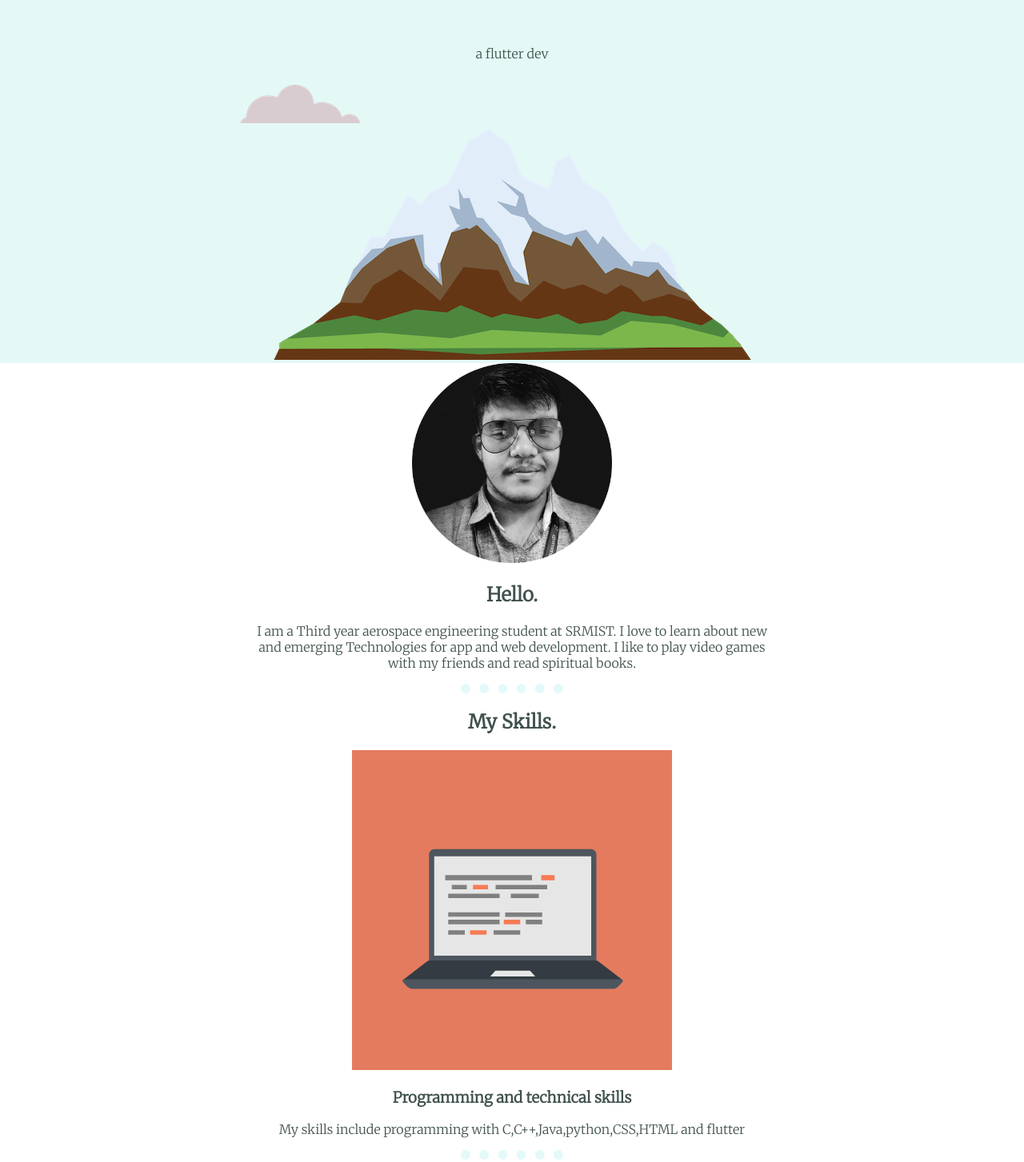
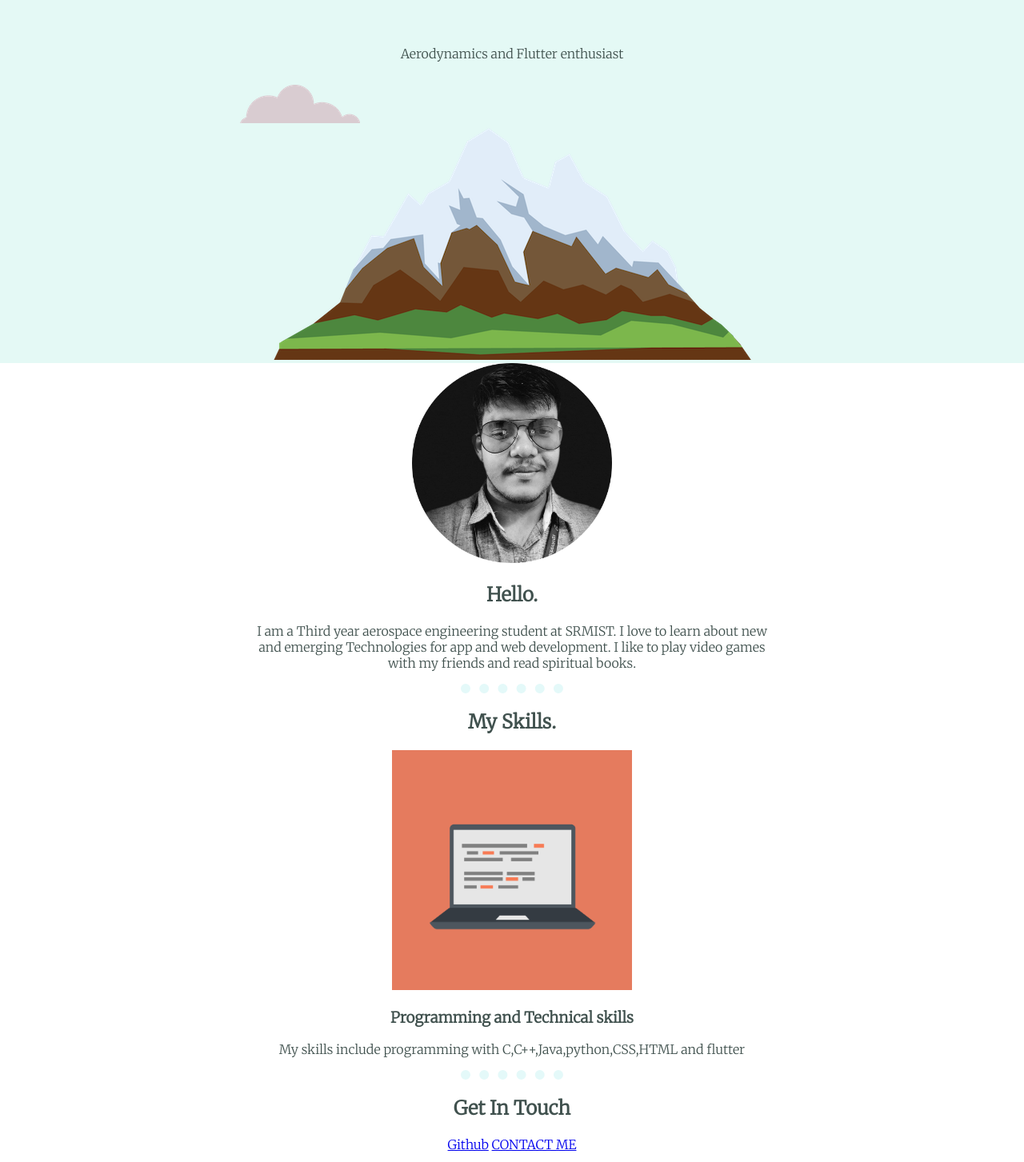
Before and after one commit to ks4342/ks4342.github.io, a plain HTML site: page index.html in a window 1280 px wide. Shown: the part 373-1826 px from the top of the page at 80% size. Drawn offline with Linux system fonts and the light colour scheme.

Commit message:
Update index.html

```diff
--- a/index.html
+++ b/index.html
@@ -19,8 +19,8 @@
     <h1>
       I'm Katyayan
     </h1>
-    <p>
-      a flutter dev
+    <p class="position">
+      Aerodynamics and Flutter enthusiast
     </p>
     <img class="bottom-cloud" src="images/cloud.png" alt="Supposed to be clouds here" />
     <img class="mountain" src="images/mountain.png" alt="Supposed to be a mountain here" />
@@ -35,10 +35,10 @@
     <div class="skills">
       <h2>My Skills.</h2>
       <div class="skill-row1">
-        <img class="" src="images/computer.png" alt="">
-        <h3>Programming and technical skills </h3>
+        <img class="comp" src="images/computer.png" alt="">
+        <h3>Programming and Technical skills</h3>
         <p>My skills include programming with C,C++,Java,python,CSS,HTML and flutter</p>
-
+      </div>
 
     </div>
     <hr>
```
